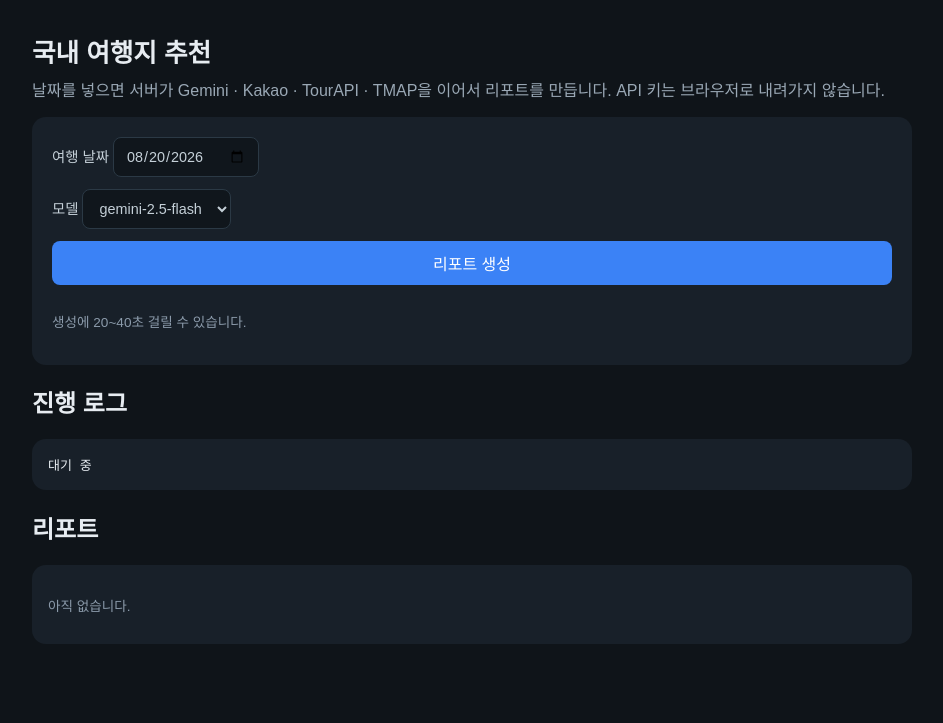
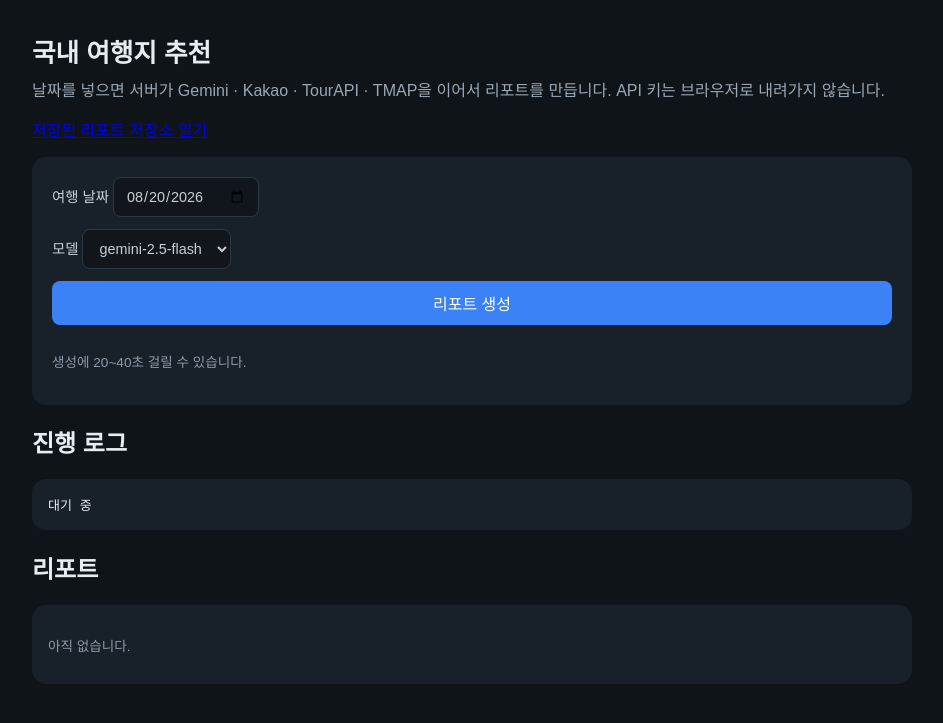
Before and after one commit to seongbin45/CODYSSEY_5_ProJect, a FastAPI app: page / in a window 1280 px wide. Shown: the top 723 px of the page, without its empty margins (168-1111 px from the left). Run offline with FastAPI, Linux system fonts and the light colour scheme.

Commit message:
Add results archive page and report download buttons

```diff
--- a/server/app.py
+++ b/server/app.py
@@ -11,10 +11,10 @@ from pathlib import Path
 
 from dotenv import load_dotenv
 from fastapi import FastAPI, Form, HTTPException
-from fastapi.responses import HTMLResponse
+from fastapi.responses import FileResponse, HTMLResponse
 
 from pipeline import PipelineError, list_usable_models, run_pipeline
-from utils import check_api_keys
+from utils import check_api_keys, results_dir
 
 load_dotenv()
 
@@ -73,15 +73,69 @@ def api_plan(date: str = Form(...), model: str = Form(""), use_cache: bool = For
         raise HTTPException(status_code=400, detail=str(exc)) from exc
     except Exception as exc:
         raise HTTPException(status_code=502, detail=str(exc)) from exc
+    date = result["date"]
     return {
-        "date": result["date"],
+        "date": date,
         "model": result["model"],
         "logs": result["logs"],
         "errors": result["errors"],
         "report_md": result["report_md"],
         "recommendation": result["recommendation"],
         "restaurants": result["restaurants"],
+        "report_url": f"/results/{date}_travel_plan.md",
+        "raw_url": f"/results/{date}_raw_data.json",
+        "results_url": "/results",
     }
+
+
+def _safe_result_file(name):
+    if not name or "/" in name or "\\" in name or name.startswith("."):
+        raise HTTPException(status_code=400, detail="잘못된 파일 이름입니다.")
+    if not (name.endswith(".md") or name.endswith(".json")):
+        raise HTTPException(status_code=400, detail="md 또는 json만 열 수 있습니다.")
+    path = Path(results_dir()) / name
+    if not path.is_file():
+        raise HTTPException(status_code=404, detail="파일이 없습니다.")
+    return path
+
+
+@app.get("/results", response_class=HTMLResponse)
+def results_index():
+    folder = Path(results_dir())
+    files = sorted(
+        [item.name for item in folder.iterdir() if item.suffix in {".md", ".json"}],
+        reverse=True,
+    )
+    rows = []
+    for name in files:
+        rows.append(
+            f'<li><a href="/results/{html.escape(name)}">{html.escape(name)}</a></li>'
+        )
+    body = "\n".join(rows) if rows else "<li class='muted'>아직 저장된 파일이 없습니다.</li>"
+    return HTMLResponse(
+        f"""<!DOCTYPE html>
+<html lang="ko"><head><meta charset="UTF-8"><title>저장된 리포트</title>
+<style>
+body {{ font-family: sans-serif; background:#0f1419; color:#e7ecf1; margin:0; }}
+main {{ max-width:880px; margin:0 auto; padding:32px 20px; }}
+a {{ color:#93c5fd; }}
+ul {{ line-height:1.9; }}
+.muted {{ color:#8b9aaa; }}
+</style></head>
+<body><main>
+  <p><a href="/">← 추천 페이지</a></p>
+  <h1>저장된 리포트</h1>
+  <p class="muted">서버 results 폴더의 Markdown / JSON 입니다.</p>
+  <ul>{body}</ul>
+</main></body></html>"""
+    )
+
+
+@app.get("/results/{name}")
+def results_file(name: str):
+    path = _safe_result_file(name)
+    media = "text/markdown" if path.suffix == ".md" else "application/json"
+    return FileResponse(path, media_type=media, filename=path.name)
 
 
 @app.api_route("/", methods=["GET", "HEAD"], response_class=HTMLResponse)
--- a/server/templates/index.html
+++ b/server/templates/index.html
@@ -16,6 +16,8 @@
     input, select { background: #10161c; color: inherit; }
     button { background: #3b82f6; color: white; border: 0; cursor: pointer; }
     button:disabled { opacity: 0.6; cursor: wait; }
+    .actions { display: flex; flex-wrap: wrap; gap: 8px; margin: 12px 0 0; }
+    .actions a { display: inline-block; padding: 10px 12px; border-radius: 8px; background: #243140; color: #93c5fd; text-decoration: none; }
     pre, article { background: #182029; padding: 16px; border-radius: 14px; overflow: auto; }
     .muted { color: #8b9aaa; font-size: 0.85rem; }
     .err { color: #fda4af; }
@@ -25,6 +27,7 @@
   <main>
     <h1>국내 여행지 추천</h1>
     <p class="lead">날짜를 넣으면 서버가 Gemini · Kakao · TourAPI · TMAP을 이어서 리포트를 만듭니다. API 키는 브라우저로 내려가지 않습니다.</p>
+    <p><a href="/results">저장된 리포트 저장소 열기</a></p>
     <form id="plan-form">
       <label>여행 날짜
         <input type="date" name="date" required value="2026-08-20">
@@ -40,17 +43,20 @@
     <h2>진행 로그</h2>
     <pre id="logs">대기 중</pre>
     <h2>리포트</h2>
+    <div id="result-actions" class="actions" hidden></div>
     <article id="report"><p class="muted">아직 없습니다.</p></article>
   </main>
   <script>
     const form = document.getElementById("plan-form");
     const logs = document.getElementById("logs");
     const report = document.getElementById("report");
+    const actions = document.getElementById("result-actions");
     form.addEventListener("submit", async (event) => {
       event.preventDefault();
       const button = form.querySelector("button");
       button.disabled = true;
       logs.textContent = "생성 중...";
+      actions.hidden = true;
       report.innerHTML = "<p class='muted'>생성 중...</p>";
       const data = new FormData(form);
       try {
@@ -65,6 +71,11 @@
         logs.className = "";
         logs.textContent = (body.logs || []).join("\n");
         report.innerHTML = "<pre>" + (body.report_md || "") + "</pre>";
+        actions.hidden = false;
+        actions.innerHTML =
+          '<a href="' + (body.report_url || "/results") + '">저장된 Markdown 열기</a>' +
+          '<a href="' + (body.raw_url || "/results") + '">원본 JSON 열기</a>' +
+          '<a href="' + (body.results_url || "/results") + '">저장소 전체 보기</a>';
       } catch (err) {
         logs.className = "err";
         logs.textContent = String(err);
```
